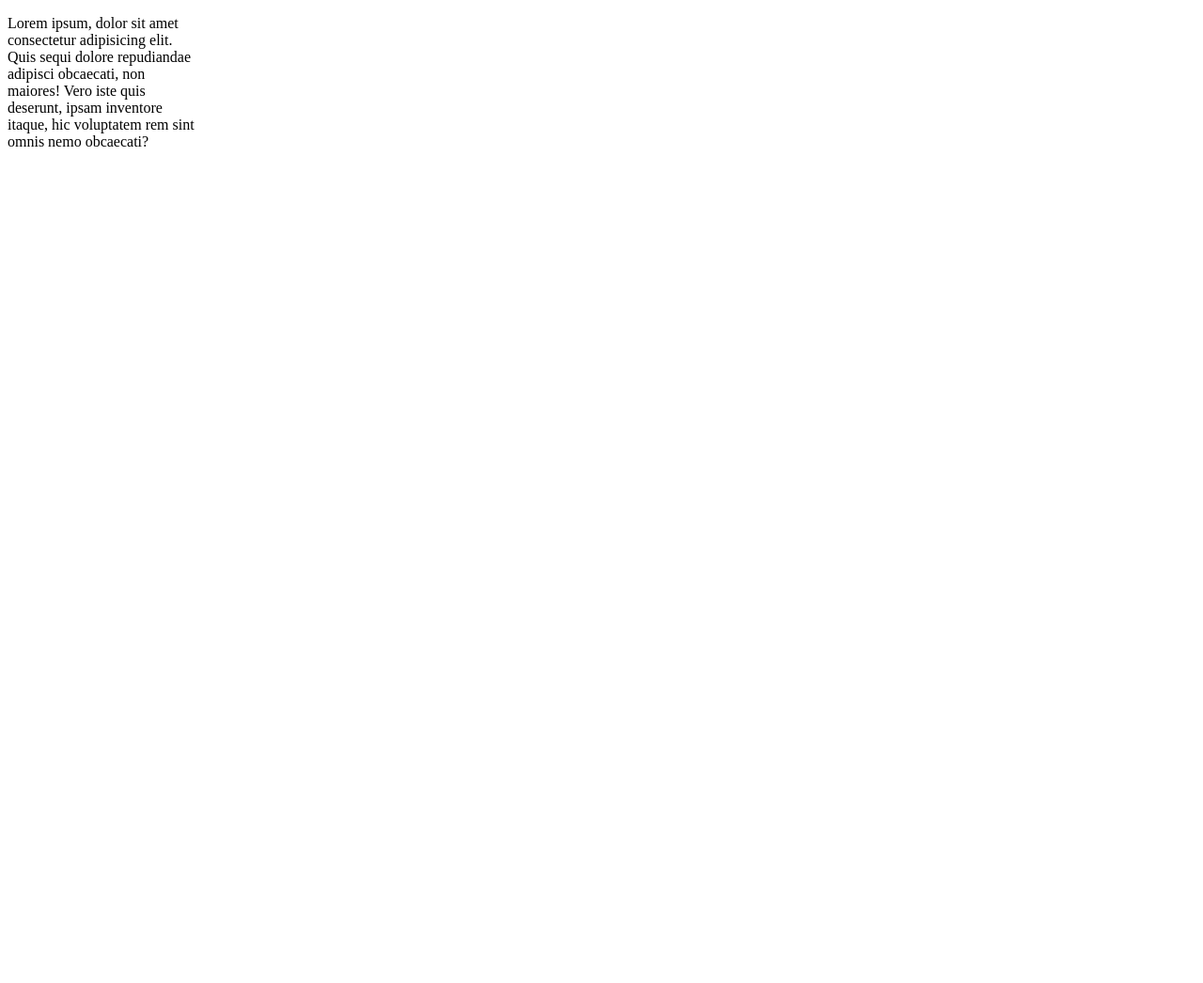
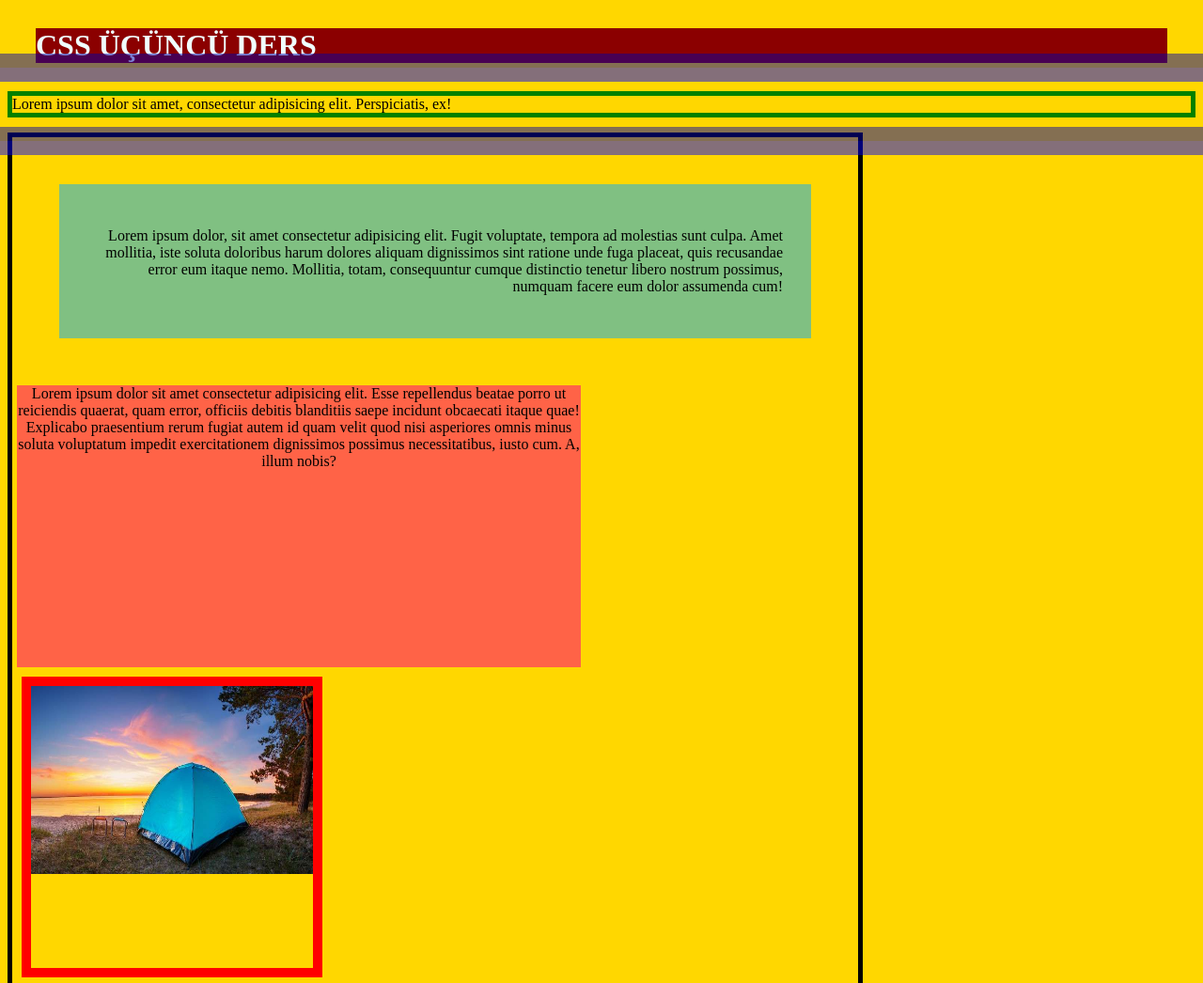
Before and after one commit to ogzhnozcn13/css-lessons, a plain HTML site: page Lesson 3/css/css-lesson3.html in a window 1280 px wide. Shown: the top 1046 px of the page at 94% size. Before the commit the page ends 800 px from the top, so only its background shows below. Drawn offline with Linux system fonts and the light colour scheme.

Commit message:
My Fourth Push

```diff
--- a/Lesson 3/css/css-lesson3.html
+++ b/Lesson 3/css/css-lesson3.html
@@ -17,13 +17,27 @@
 </head>
 <body>
 
-    <div>
-        <p>Lorem ipsum, dolor sit amet consectetur adipisicing elit. Quis sequi dolore repudiandae adipisci obcaecati, non maiores! Vero iste quis deserunt, ipsam inventore itaque, hic voluptatem rem sint omnis nemo obcaecati?</p>
+    <h1>CSS ÜÇÜNCÜ DERS</h1>
 
+    <p id="p1">Lorem ipsum dolor sit amet, consectetur adipisicing elit. Perspiciatis, ex!</p>
 
+    <div id="div-parent">
+        <div class="div1">
 
+            <p>Lorem ipsum dolor, sit amet consectetur adipisicing elit. Fugit voluptate, tempora ad molestias sunt culpa. Amet mollitia, iste soluta doloribus harum dolores aliquam dignissimos sint ratione unde fuga placeat, quis recusandae error eum itaque nemo. Mollitia, totam, consequuntur cumque distinctio tenetur libero nostrum possimus, numquam facere eum dolor assumenda cum!</p>
 
+        </div>
 
+        <div class="div2">
+
+            <p style="text-align: center ;">Lorem ipsum dolor sit amet consectetur adipisicing elit. Esse repellendus beatae porro ut reiciendis quaerat, quam error, officiis debitis blanditiis saepe incidunt obcaecati itaque quae! Explicabo praesentium rerum fugiat autem id quam velit quod nisi asperiores omnis minus soluta voluptatum impedit exercitationem dignissimos possimus necessitatibus, iusto cum. A, illum nobis?</p>
+
+        </div>
+
+        <div class="div3">
+            <img src="img/1595401634_kapak.jpg" alt="Kamp" width="300px" height="200px">
+
+        </div>
 
     </div>
 
--- a/Lesson 3/css/style3.css
+++ b/Lesson 3/css/style3.css
@@ -1,10 +1,54 @@
-div{
-    width: 200px;
-    height: 300px;
+body{
+    background-color: gold;
+
+}
+
+h1{
+    background-color: darkred;
+    color: azure;
+    margin: 30px;
+}
+
+#div-parent{
+    border: 5px solid black;
+    width: 900px;
+    height: 900px;
+    text-align: center;
+}
+
+#p1{
+    border: 5px solid green;
+    outline: 30px groove rgba(0, 0, 255, 0.478);
+    outline-offset: 10px;
+}
 
 
 
 
 
+.div1{
+    background-color: rgb(128, 192, 130);
+    width: initial;
+    height: initial;
+    text-align: right;
+    padding: 30px;
+    margin: 50px;
 
 }
+
+.div2{
+    background-color: tomato;
+    width: 600px;
+    height: 300px;
+    margin-left: 5px;
+    text-align: justify;
+
+}
+
+.div3{
+    border: 10px solid red;
+    margin: 10px;
+    width: 300px;
+    height: 300px;
+
+}
--- /dev/null
+++ b/Lesson 4/css/style4.css
@@ -0,0 +1,58 @@
+p{
+    font-family: Verdana, Geneva, Tahoma, sans-serif;
+    font-style: italic;
+    font-weight: bold;
+    font-variant: normal;
+    font-size: 15px;
+}
+
+.p1{
+    font-family: Zen Dots;
+    font-size: 20px;
+    font-style: normal;
+
+}
+
+.p2{
+    font-size: 40px;
+    text-shadow: 5px 5px 5px rgb(0, 255, 17);
+}
+
+
+.material-symbols-outlined{
+  font-variation-settings:
+  'FILL' 0,
+  'wght' 400,
+  'GRAD' 0,
+  'opsz' 48
+}
+
+a:link{
+    background-color: blue;
+    text-decoration: none;
+}
+
+a:hover{
+    background-color: gold;
+    font-size: 20px;
+    font-family: Arial, Helvetica, sans-serif;
+    text-decoration: double;
+}
+
+a:active{
+    background-color: green;
+    font-size: 50px;
+    font-family: 'Lucida Sans', 'Lucida Sans Regular', 'Lucida Grande', 'Lucida Sans Unicode', Geneva, Verdana, sans-serif;
+    text-decoration: dotted;
+}
+
+a:visited{
+    background-color: red;
+    font-size: 200px;
+    font-family: 'Franklin Gothic Medium', 'Arial Narrow', Arial, sans-serif;
+    text-decoration: wavy;
+}
+
+/* ul{
+    list-style-image: url(./img/KEY.png); width: 10px; height: 10px;
+} */
```
Also changed, not shown: Lesson 4/css/css-lesson4.html (added, +118 -0 lines), Lesson 3/css/img/1595401634_kapak.jpg (added), Lesson 4/css/img/KEY.png (added).
